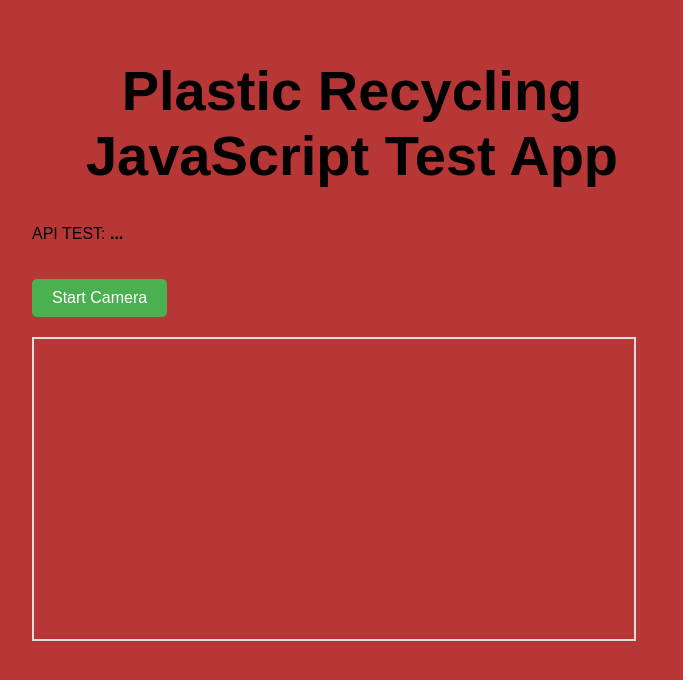
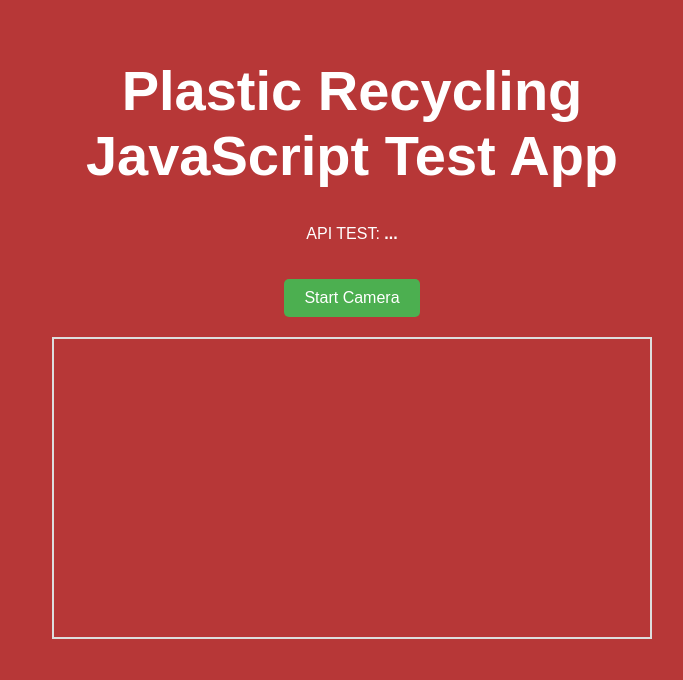
Before and after one commit to mikehellothere/Plastic-Recycling-Toolkit, a website: page src/index.html in a window 1280 px wide. Shown: the whole page, without its empty margins (288-971 px from the left). Drawn offline with Linux system fonts and the light colour scheme; no server answers.

Commit message:
Update styles.css

```diff
--- a/src/styles.css
+++ b/src/styles.css
@@ -1,21 +1,49 @@
+/* Global reset for consistency */
 * {
   font-family: Arial, Helvetica, sans-serif;
+  box-sizing: border-box; /* Ensures padding and margin do not affect layout */
 }
 
 html, body {
   margin: 0;
-  border: 0;
   padding: 0;
-  background-color: #b73737;
+  background-color: #b73737; /* This red background might be too harsh; you can adjust */
+  color: white; /* Ensure text is readable on the red background */
+  height: 100%; /* Ensure full height */
 }
 
 main {
   margin: auto;
   width: 50%;
   padding: 20px;
+  text-align: center; /* Centers content */
 }
 
 main > h1 {
-  text-align: center;
   font-size: 3.5em;
 }
+
+/* Styling for the "Start Camera" button */
+#startCameraBtn {
+  padding: 10px 20px;
+  font-size: 16px;
+  cursor: pointer;
+  margin-top: 20px;
+  background-color: #4CAF50; /* Green button */
+  color: white;
+  border: none;
+  border-radius: 5px;
+  transition: background-color 0.3s ease; /* Smooth hover effect */
+}
+
+#startCameraBtn:hover {
+  background-color: #45a049; /* Darker green on hover */
+}
+
+/* Optional: Styling for the video element */
+#video {
+  width: 100%;
+  max-width: 600px;
+  margin-top: 20px;
+  border: 2px solid #ddd;
+}
```
